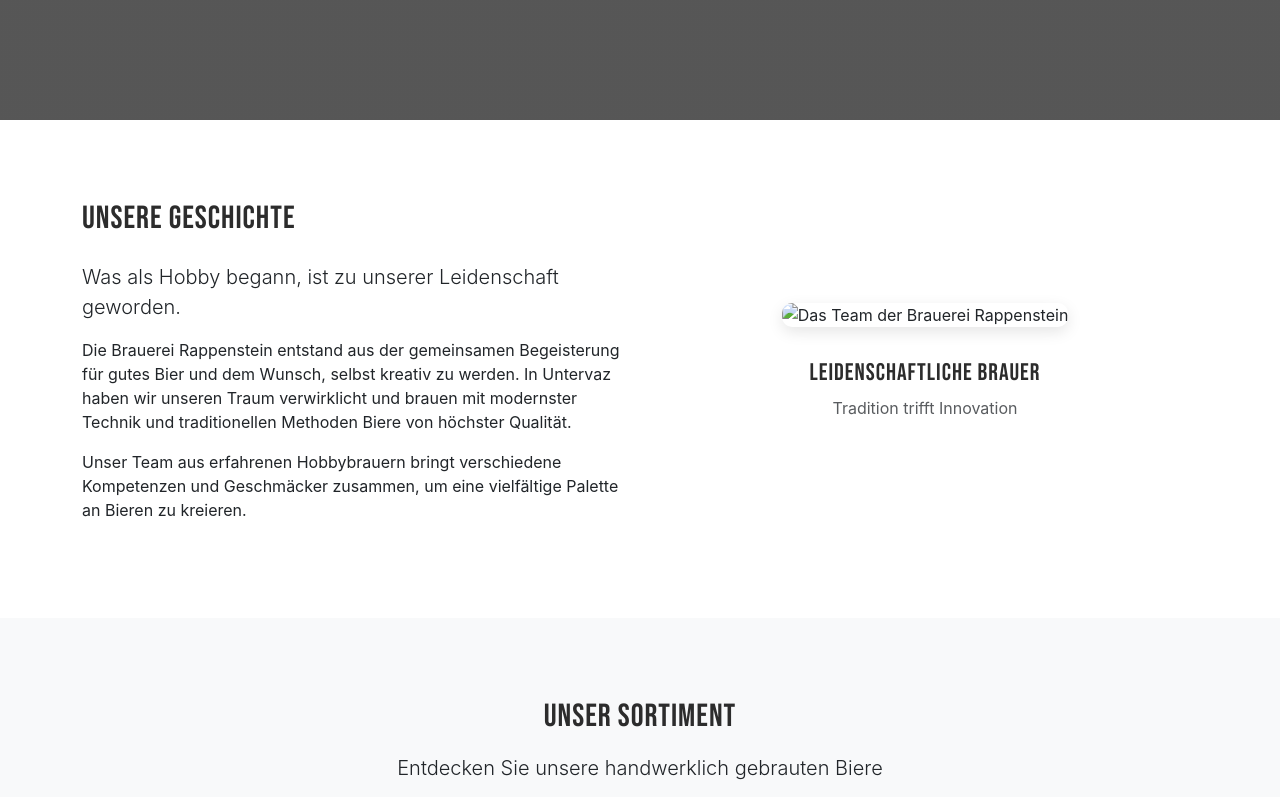
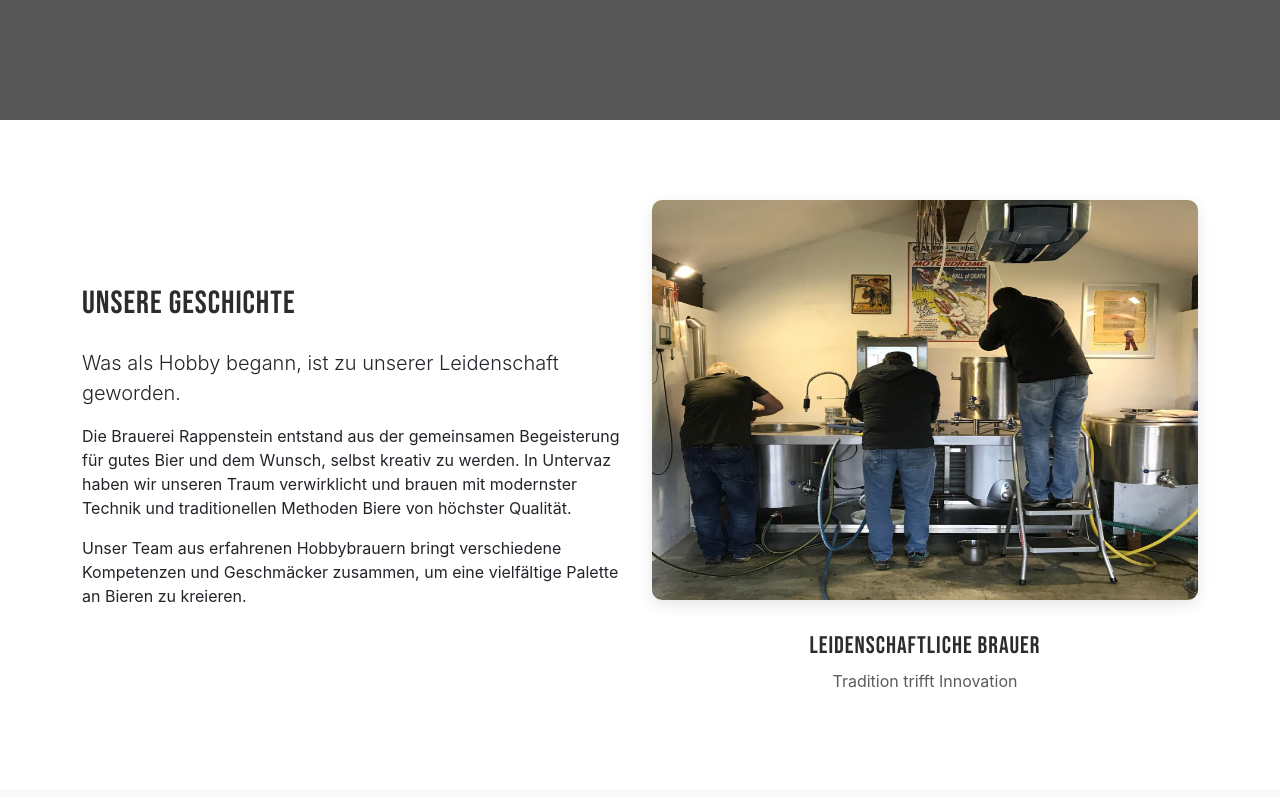
Before and after one commit to hedingerm/hedingerm.github.io, a plain HTML site: page index.html in a window 1280 px wide. Shown: the part 680-1477 px from the top of the page. Drawn offline with nearby package versions, Linux system fonts and the light colour scheme.

Commit message:
First draft 2

```diff
--- a/index.html
+++ b/index.html
@@ -72,7 +72,7 @@
                 </div>
                 <div class="col-lg-6">
                     <div class="text-center">
-                        <img data-src="images/team/brewery-team.jpg" class="responsive-image mb-3" alt="Das Team der Brauerei Rappenstein" style="max-height: 400px;">
+                        <img data-src="images/team/team.jpg" class="responsive-image mb-3" alt="Das Team der Brauerei Rappenstein" style="max-height: 400px;">
                         <h4 class="text-beer mt-3">Leidenschaftliche Brauer</h4>
                         <p class="text-muted">Tradition trifft Innovation</p>
                     </div>
```
Also changed, not shown: images/team/team.jpg (added).
